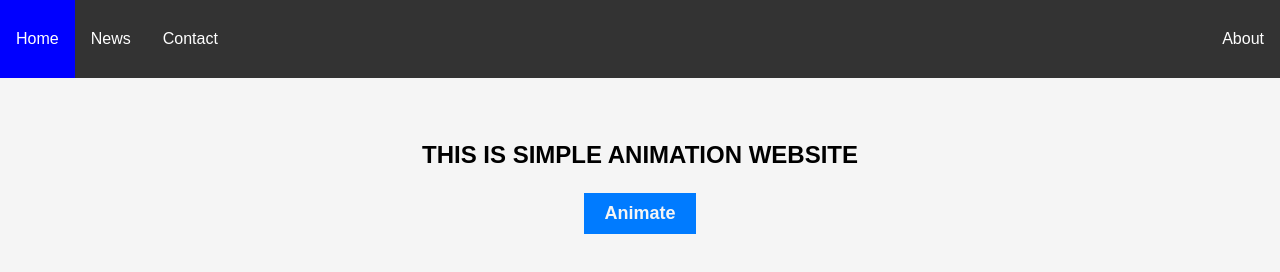
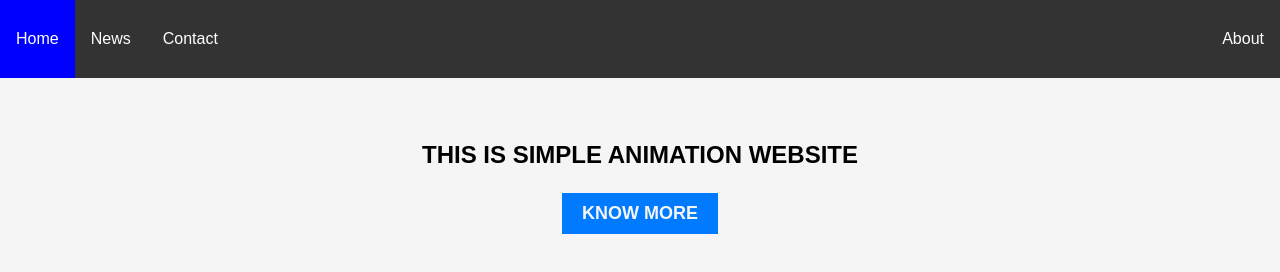
Before and after one commit to Pheonixdeveloper/new-site-, a plain HTML site: page index.html in a window 1280 px wide. Drawn offline with nearby package versions, Linux system fonts and the light colour scheme.

Commit message:
Update index.html

```diff
--- a/index.html
+++ b/index.html
@@ -21,7 +21,7 @@
   <div class="element">
 
     <center><b><p>THIS  IS SIMPLE ANIMATION WEBSITE </p></b>
-    <button id="animateBtn"><b>Animate</b></button></center>
+    <button id="animateBtn"><b>KNOW MORE</b></button></center>
   </div>
   <script src="https://cdnjs.cloudflare.com/ajax/libs/gsap/3.9.1/gsap.min.js"></script>
   <script src="script.js"></script>
```
